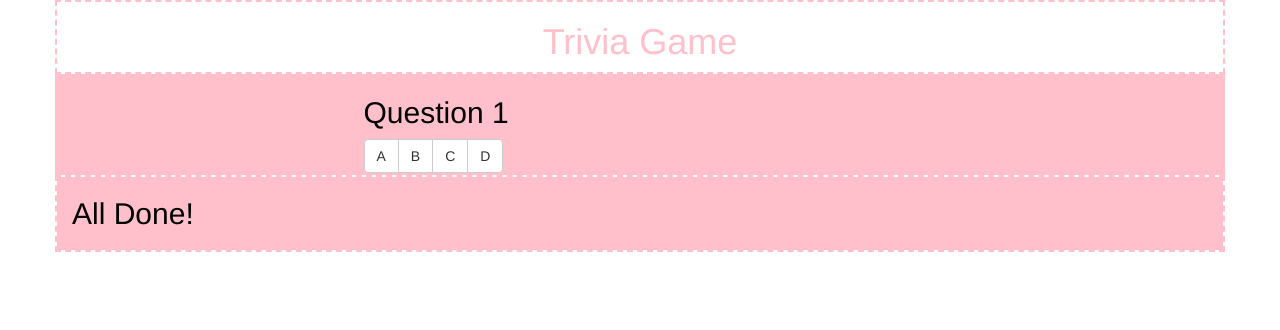
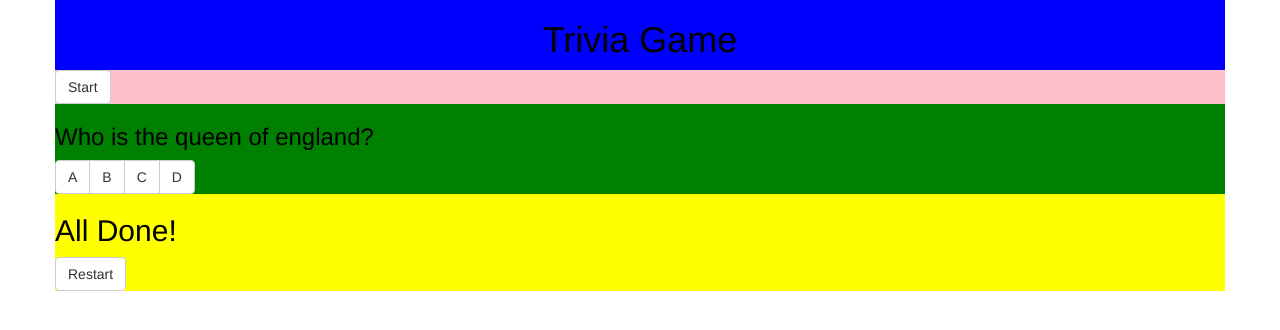
Before and after one commit to mstorino/TriviaGame, a PHP site: page / in a window 1280 px wide. Shown: the top 330 px of the page. Run offline with PHP 8.4, Linux system fonts and the light colour scheme.

Commit message:
steps 1 - 3

```diff
--- a/assets/css/style.css
+++ b/assets/css/style.css
@@ -2,8 +2,7 @@ body {
 	color: black;
 }
 
-h1 {color: pink;
-	text-align: center;}
+h1 {text-align: center;}
 
 p {font-size: 24px;
 	text-align: left;
@@ -13,8 +12,22 @@ p {font-size: 24px;
 	background-color: pink;
 	}
 
-.triviaQuestions {
-	text-align: left;
-	}
+.green {
+	background-color: green;
+}
 
-.row {border: 2px dashed pink;}
+.blue {
+	background-color: blue;
+}
+
+.yellow {
+	background-color: yellow;
+}
+
+.aqua {
+	background-color: aqua;
+}
+
+/*.triviaScreen, .endScreen, .timerScreen {
+	display: none;
+} */
--- a/assets/javascript/game.js
+++ b/assets/javascript/game.js
@@ -1,12 +1,64 @@
 // 1. start button
 	// 1.1 when start button is clicked show trivia game
-// 2.  timer begins when start button is clicked at 30sec.
+
+	// 	Add an on click listener to all elements that have the class .startBtn
+
+		$('.startBtn').on('click', function (makeTriviaAndTimerScreenAppear) {
+			console.log ('start buttonClicked!');
+			$('.starterScreen').css({
+				'display': 'none'
+			});
+			$('.triviaScreen').css({
+				'display': 'block'
+			});
+			$('.timerScreen').css({
+				'display': 'block'
+			});
+		});
+
+
+// 2.  timer (5 sec) begins when start button is clicked
+//
+		$('.startBtn').on('click', function (startTimerGoing) {
+			var n = 5;
+			setTimeout(countDown, 1000);
+
+			function countDown(){
+			   n--;
+			   if(n > 0){
+			      setTimeout(countDown,1000);
+			   }
+			   $(".timerScreen").html('<h2> Time Left: ' + n + ' Seconds!</h2>');
+			}
+		});
+
 // 3. user clicks an answer for each question
+	$('.btnA').on('click', function (storeTriviaBtnAnswer) {
+			console.log ('Trivia Button A Clicked!');
+		});
+
 // 4. store information from answer
 	// 4.1 compare to correct answer
-// 5. add value to win, lose or unanswered
-// 6. when timer equals 0 end game
-// 7. restart (empty values of trivia answers)
+
+// 5. add value of 4.1 as win, lose or unanswered
+
+// 6. end game
+	// 6.1 when timer equals 0
+	// 6.2 OR user answers last question
+
+// 7. restart
+		// 7.1 (empty values of trivia answers)
+		// 7.2 return to start screen
+
+		$('.restartBtn').on('click', function () {
+			console.log ('restart buttonClicked!');
+			$('.starterScreen').css({
+				'display': 'block'
+			});
+			$('.endScreen').css({
+				'display': 'none'
+			});
+		});
 
 console.log ("hi maggie");
 
@@ -30,7 +82,7 @@ console.log ("hi maggie");
 
 	// 	Javascript
 
-	// 	document.onkeyup = function(evnt) {
+	// 	document.onkeyup = function(event) {
 
 	// 	}
 
--- a/index.html
+++ b/index.html
@@ -25,51 +25,52 @@
   <!-- Overall Grid -->
   <div class="container">
 
-    <div class="row">
+    <div id = "title" class="row blue">
 
       <div class="col-md-12">
         <h1>Trivia Game</h1>
       </div>
 
-    </div> <!-- end  row -->
+    </div> <!-- end  title row -->
 
-    <div class="row triviaQuestions pink">
+    <div class="mainContainer row">
 
-      <div class="col-md-3 buffer"></div>
-      <div class="col-md-6">
-            <div class="time-left"></div>
-            <h2>Question 1</h2>
+      <div class="col-md-12">
+        <div class="row pink starterScreen">
+          <button type="button" class="btn btn-default startBtn">Start</button>
+        </div> <!-- end starterScreen -->
 
-              <div class="btn-group" role="group" aria-label="...">
-                <button type="button" class="btn btn-default">A</button>
-                <button type="button" class="btn btn-default">B</button>
-                <button type="button" class="btn btn-default">C</button>
-                <button type="button" class="btn btn-default">D</button>
-              </div>
+        <div class="row aqua timerScreen">
+         <!--  <h2 class="timeleft">Timer Here</h2> -->
+        </div> <!-- end timerScreen -->
 
-      </div> <!-- end col -->
+        <div class="row green triviaScreen">
 
-      <div class="col-md-3 buffer"></div>
-    </div> <!-- end  row trivia Questions-->
+          <div class="question"><h3>Who is the queen of england?</h3></div>
+          <div class="btn-group" role="group" aria-label="...">
+                  <button type="button" class="btn btn-default btnA">A</button>
+                  <button type="button" class="btn btn-default btnB">B</button>
+                  <button type="button" class="btn btn-default btnC">C</button>
+                  <button type="button" class="btn btn-default btnD">D</button>
+          </div> <!-- end button group -->
+
+        </div> <!-- end triviaScreen -->
+
+        <div class="row yellow endScreen">
+          <h2>All Done!</h2>
+          <button type="button" class="btn btn-default restartBtn">Restart</button>
+        </div> <!-- end endScreen -->
+    </div><!--  end col-md-12 for mainContainer -->
 
 
-    <div class="row totalScore">
-
-      <div class="col-md-12 pink">
-       <h2>All Done!</h2>
-       <h3></h3>
-      </div> <!-- end col teal -->
-
-    </div> <!-- end  totalScore-->
-
-
-
-
+    </div> <!-- end mainContainer -->
   </div><!--  end of container -->
 
 
 </body>
 <!--   javascript -->
- <script type="text/javascript" src="assets/javascript/game.js" type="text/javascript"></script>
+  <script src="https://code.jquery.com/jquery-2.2.0.js"></script>
+  <script type="text/javascript" src="assets/javascript/game.js" type="text/javascript"></script>
+
 
 </html>
```
